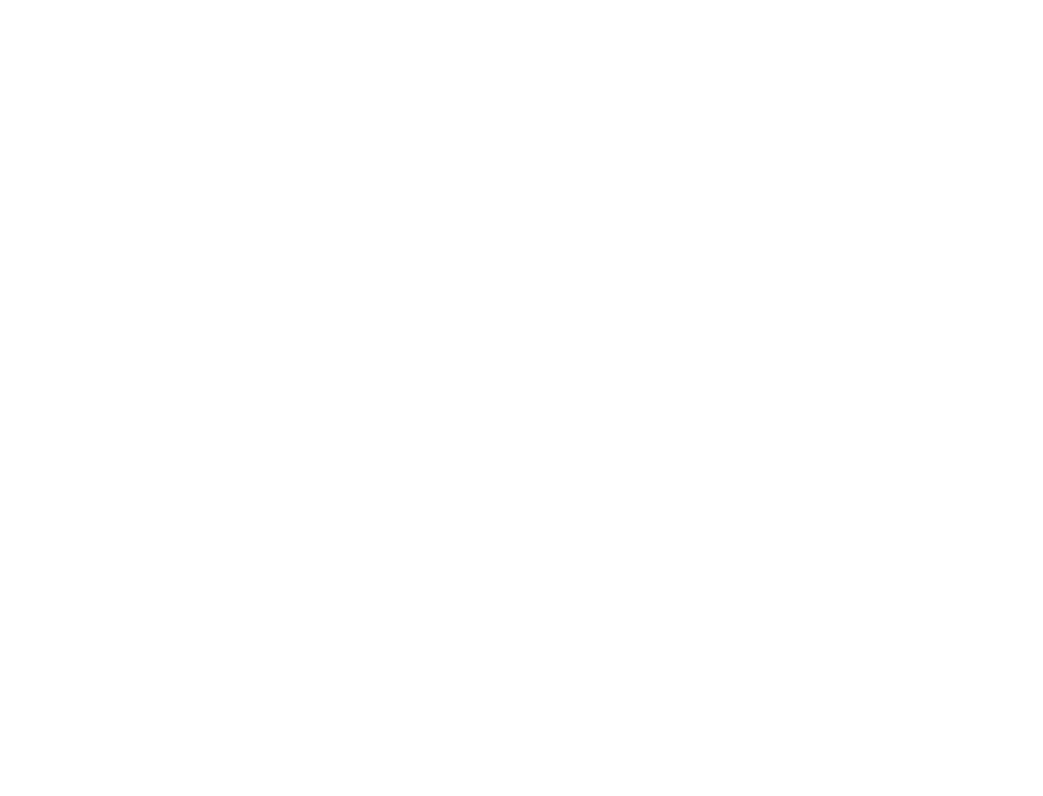
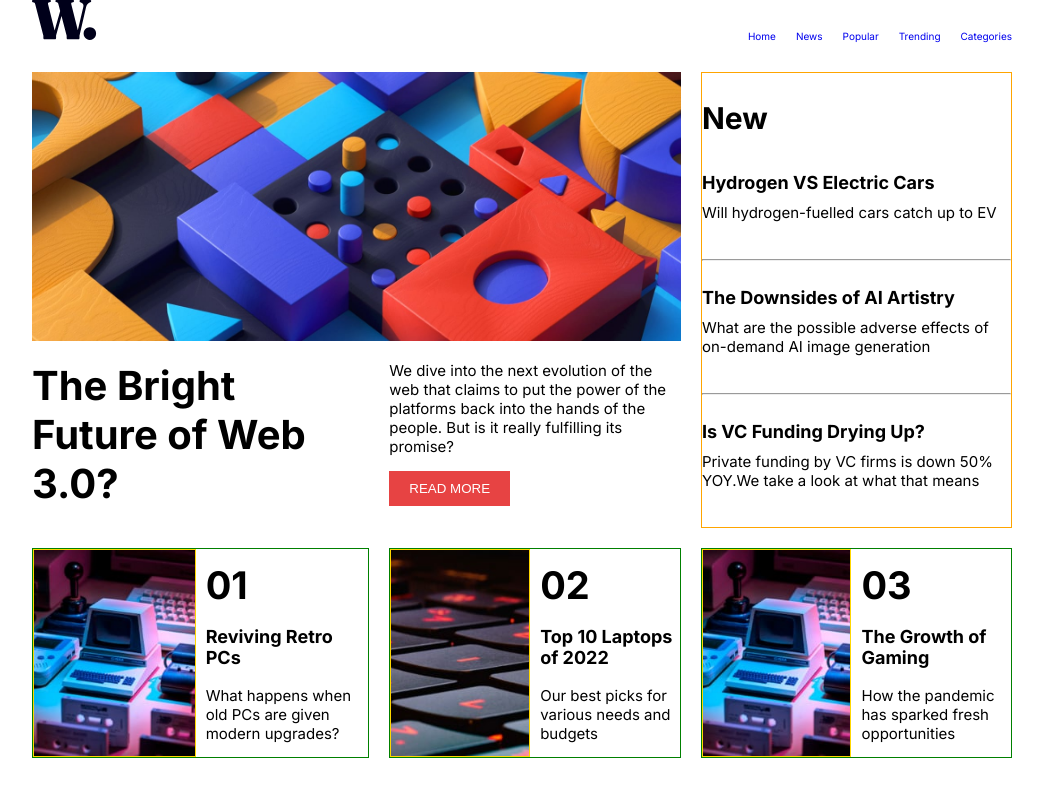
Before and after one commit to Frimpong04/news-homepage, a plain HTML site: page index.html in a window 1280 px wide. Shown: the whole page, without its empty margins (118-1161 px from the left). Drawn offline with Linux system fonts and the light colour scheme.

Commit message:
add desktop styles using grid and flex box

```diff
--- a/index.html
+++ b/index.html
@@ -7,11 +7,129 @@
     <meta name="description" content="the best comprehensive international and local news and current affairs site">
     <meta name="robot" content="index,follow">
     <link rel="icon" href="./images/favicon-32x32.png"/>
+    <link rel="preconnect" href="https://fonts.googleapis.com">
+    <link rel="preconnect" href="https://fonts.gstatic.com" crossorigin>
+    <link href="https://fonts.googleapis.com/css2?family=Inter:wght@300;400;700;800&display=swap" rel="stylesheet">
     <link rel="stylesheet" href="./style.css"/>
     <title>Document</title>
 </head>
 <body>
+    <div class="main-container">
+        <!-- nav bar -->
+        <nav>
+            <div class="logo-container">
+                <img  src="./images/logo.svg" class="logo" alt=""/>
+            </div>
 
+            <ul class="nav-links">
+                <li><a href=#>Home</a></li>
+                <li><a href=#>News</a></li>
+                <li><a href=#>Popular</a></li>
+                <li><a href="#">Trending</a></li>
+                <li><a href=#>Categories</a></li>
+            </ul>
+        </nav>
+
+        <!-- main content -->
+        <div class="main-content">
+            <div class="hero-image">
+                <img src="./images/image-web-3-desktop.jpg" alt=""/>
+            </div>
+
+            <div class="hero-text">
+                <h1>The Bright Future of Web 3.0?</h1>
+            </div>
+
+            <div class="main-text">
+                <p>We dive into the next evolution of the web that claims to put the power of the platforms back into the hands of the people. But is it really fulfilling its promise?</p>
+                <button class="button">
+                READ MORE
+                </button>
+            </div>
+
+            <div class="new-container">
+                <h2>
+                New
+                </h2>
+                <div class="new-item">
+                    <h3>
+                    Hydrogen VS Electric Cars
+                    </h3>
+                    <p>
+                    Will hydrogen-fuelled cars catch up to EV
+                    </p>
+                </div>
+
+                <hr />
+
+                <div class="new-item">
+                    <h3>
+                        The Downsides of AI Artistry
+                    </h3>
+                    <p>
+                        What are the possible adverse effects of on-demand AI image generation
+                    </p>
+                </div>
+
+                <hr />
+
+                <div class="new-item">
+                    <h3>
+                        Is VC Funding Drying Up?
+
+                    </h3>
+                    <p>
+                        Private funding by VC firms is down 50% YOY.We take a look at what that means
+                    </p>
+                </div>
+            </div>
+
+            <div class="footer-item footer-item-one">
+                <div class="footer-item-image-container">
+                    <img src="./images/image-retro-pcs.jpg"/>
+                </div>
+
+
+                <div class="sub-item">
+                    <h3>01</h3>
+                    <h4>Reviving Retro PCs</h4>
+                    <p>
+                        What happens when old PCs are given modern upgrades?
+                    </p>
+
+                </div>
+            </div>
+
+            <div class="footer-item footer-item-two">
+                <div class="footer-item-image-container">
+                    <img src="./images/image-top-laptops.jpg"/>
+                </div>
+
+
+                <div class="sub-item">
+                    <h3>02</h3>
+                    <h4>Top 10 Laptops of 2022</h4>
+                    <p>
+                        Our best picks for various needs and budgets
+                    </p>
+                </div>
+            </div>
+
+            <div class="footer-item footer-item-three">
+                <div class="footer-item-image-container">
+                    <img src="./images/image-retro-pcs.jpg"/>
+                </div>
+
+                <div class="sub-item">
+                    <h3>03</h3>
+                    <h4>The Growth of Gaming</h4>
+                    <p>
+                        How the pandemic has sparked fresh opportunities
+                    </p>
+                </div>
+            </div>
+        </div>
+    </div>
     <script src="./app.js"></script>
 </body>
 </html>
--- a/style.css
+++ b/style.css
@@ -0,0 +1,165 @@
+/* Reset global styles */
+* {
+    margin: 0px;
+    padding: 0px;
+    box-sizing: border-box;
+}
+
+/* global styles */
+html {
+    font-family: 'Inter', sans-serif;
+    font-size: 62.5%;
+}
+
+p {
+    font-size: 1.5rem;
+}
+
+/* body styles */
+body {
+    /* border:1px solid blue; */
+    display:grid;
+    place-content: center;
+}
+/* main-container styles */
+.main-container {
+    max-width: 980px;
+    display: grid;
+    gap: 3rem;
+    /* border:1px solid red; */
+}
+
+/* nav styles */
+nav {
+    display: flex;
+    flex-wrap: wrap;
+    align-items: flex-end;
+}
+
+.logo-container {
+    flex: 1;
+}
+.nav-links {
+    display: flex;
+    list-style: none;
+}
+
+.nav-links li {
+    margin-left: 2rem;
+}
+
+.nav-links li a {
+    text-decoration: none;
+}
+
+/* main content styles */
+.main-content {
+    display: grid;
+    grid-template-columns: repeat(auto-fit minmax(375px, 1fr));
+    gap: 2rem;
+    grid-template-areas:"a a b"
+                        "c d b"
+                        "e f b"
+                        "g h i";
+}
+
+.hero-image {
+    grid-area: a;
+
+}
+.hero-image img {
+    width: 100%;
+    height: 100%;
+    object-fit: cover;
+}
+
+.hero-text {
+    grid-area: c;
+    font-size: 2rem;
+}
+
+.main-text {
+    grid-area: d;
+}
+
+.main-text p {
+    margin-bottom: 1.5rem;
+}
+
+.main-text button {
+    padding: 1rem 2rem;
+    border:none;
+    color: white;
+    background-color: rgb(231, 67, 67);
+}
+
+/* aside section */
+.new-container {
+    grid-area: b;
+    border:1px solid orange;
+    display: flex;
+    flex-direction: column;
+    justify-content: space-evenly;
+}
+
+.new-container h2 {
+    font-size: 3rem;
+    margin-bottom: 1rem;
+}
+
+.new-container h3 {
+    font-size: 1.8rem;
+    margin-bottom:1rem;
+}
+
+.new-container p {
+    margin-bottom: 1rem;
+}
+
+.footer-item {
+    display: flex;
+    flex-wrap: wrap;
+    gap: 1rem;
+    border: 1px solid green;
+}
+.footer-item-image-container {
+    flex:1 1 2rem;
+}
+
+.sub-item {
+    flex: 1 1 2rem;
+    display: flex;
+    flex-direction: column;
+    justify-content: space-evenly;
+}
+
+.sub-item h3 {
+    font-size: 3.8rem;
+    margin-bottom: 0.5rem;
+}
+
+.sub-item h4 {
+    font-size: 1.8rem;
+    margin-bottom: 0.5rem;
+}
+
+.sub-item p {
+    font-size:1.5rem;
+}
+.footer-item img {
+    width: 100%;
+    height: 100%;
+    object-fit: cover;
+    border:1px solid gold;
+}
+.footer-item-one {
+    grid-area: g;
+}
+
+.footer-item-two {
+    grid-area: h;
+}
+
+.footer-item-three {
+    grid-area: i;
+}
```
